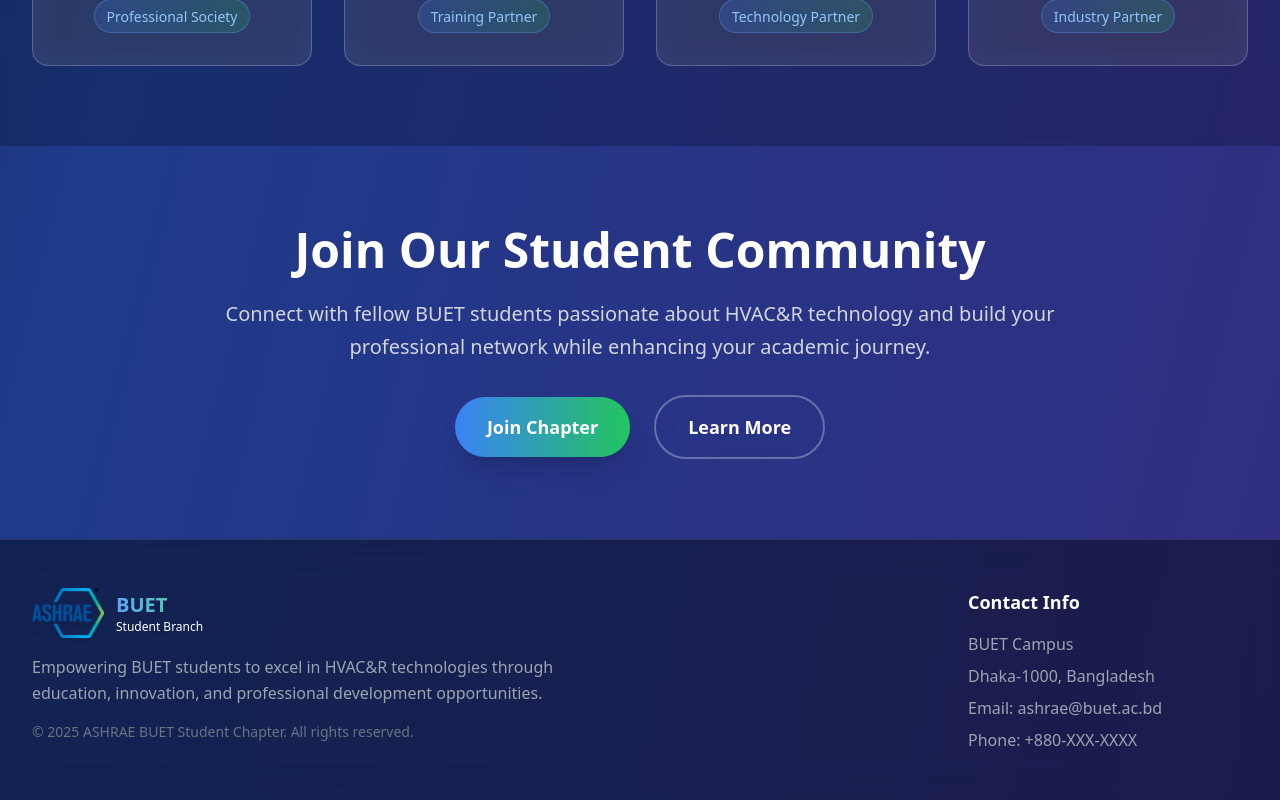
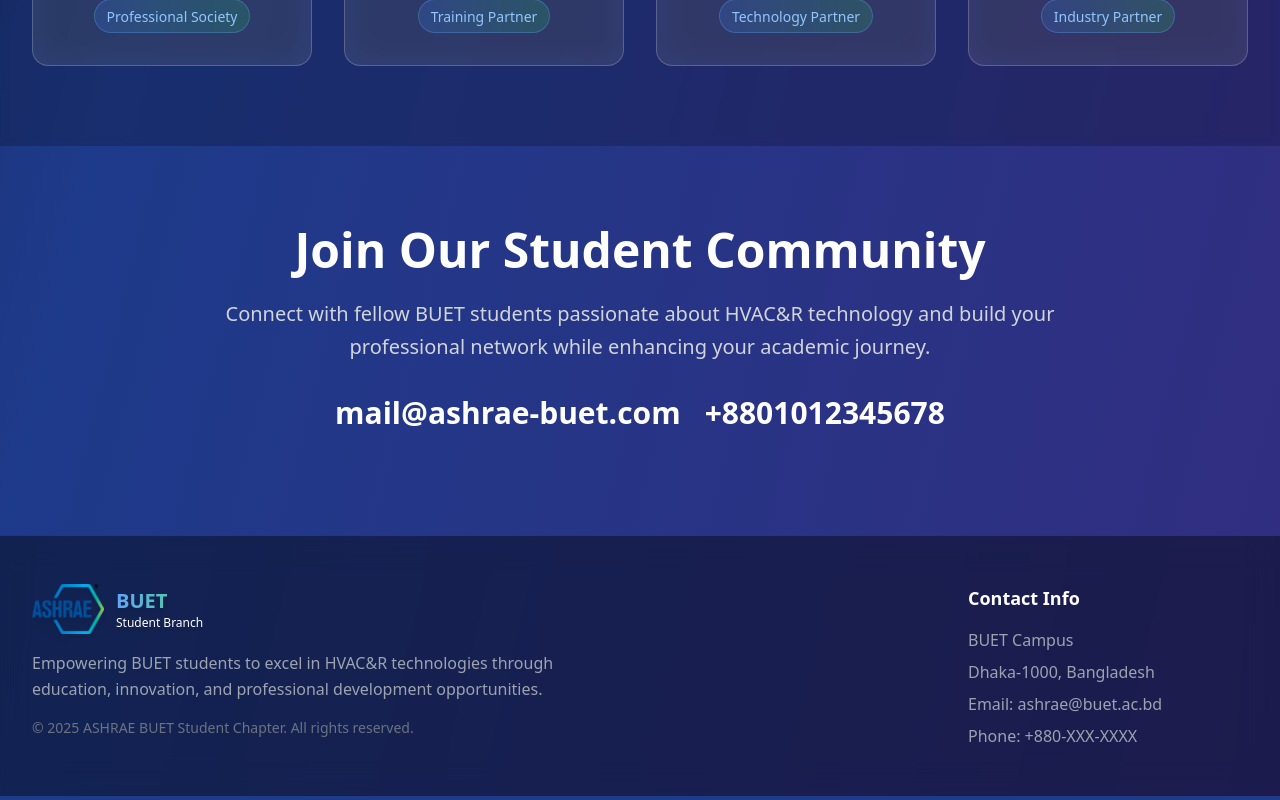
Before and after one commit to AshraeBuetSB/ashrae-web, a React (Vite) app: page /home in a window 1280 px wide. Shown: the part 4688-5488 px from the top of the page. Built offline with nearby package versions, Linux system fonts and the light colour scheme.

Commit message:
Removed buttons from CTA.tsx

```diff
--- a/src/components/CTA.tsx
+++ b/src/components/CTA.tsx
@@ -33,7 +33,7 @@
                     viewport={{ once: true }}
                     transition={{ delay: 0.4 }}
                 >
-                    <motion.button
+                    {/*<motion.button
                     className="bg-gradient-to-r from-blue-500 to-green-500 hover:from-blue-600 hover:to-green-600 text-white px-8 py-4 rounded-full font-semibold text-lg transition-all duration-300 shadow-xl"
                     whileHover={{ scale: 1.05, boxShadow: "0 20px 40px rgba(59, 130, 246, 0.3)" }}
                     whileTap={{ scale: 0.95 }}
@@ -47,7 +47,9 @@
                     whileTap={{ scale: 0.95 }}
                     >
                     Learn More
-                    </motion.button>
+                    </motion.button>*/}
+<motion.p className="text-2xl md:text-3xl font-bold mb-6 text-white leading-tight"> mail@ashrae-buet.com </motion.p>
+<motion.p className="text-2xl md:text-3xl font-bold mb-6 text-white leading-tight"> +8801012345678 </motion.p>
                 </motion.div>
                 </div>
             </AnimatedSection>
```
